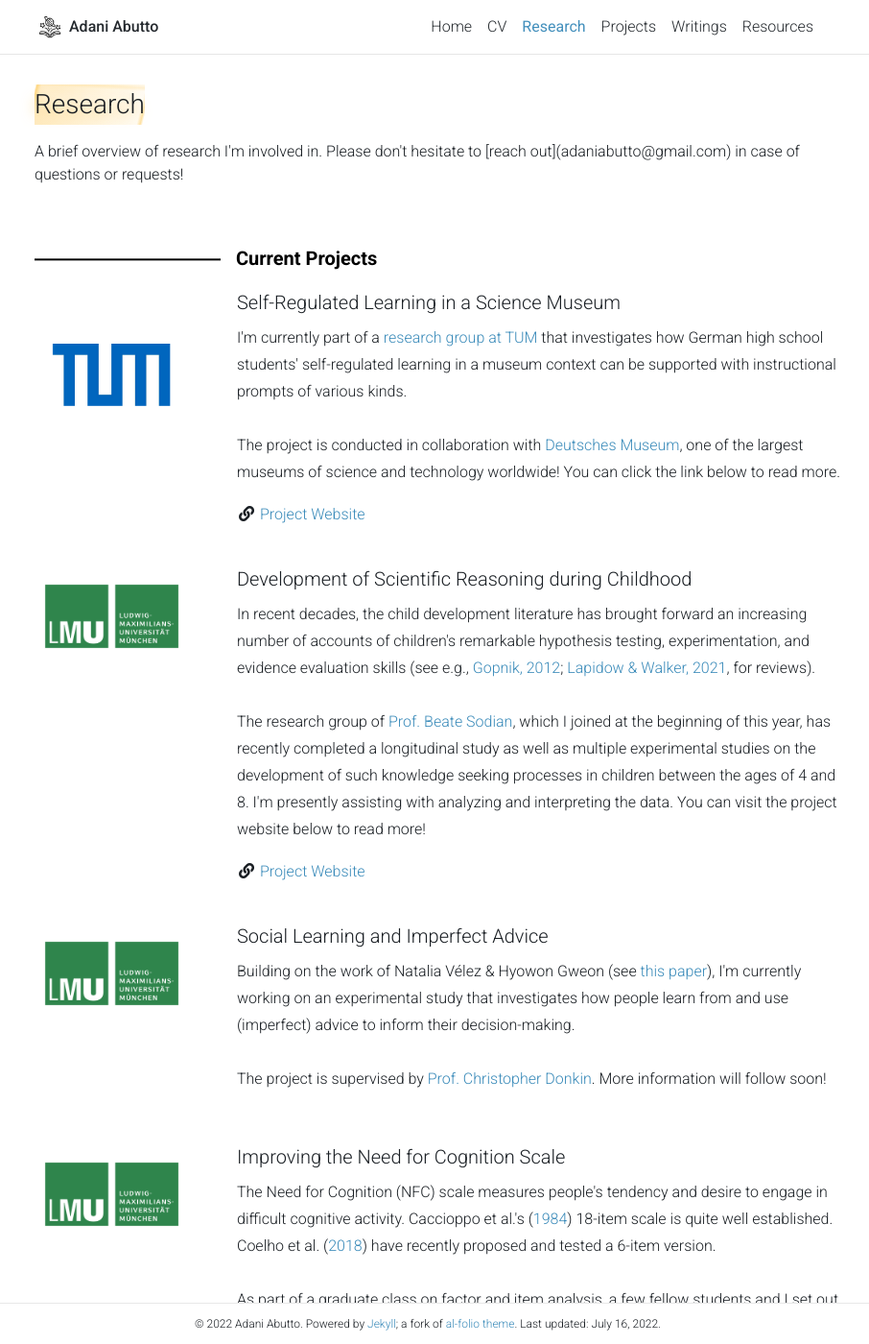
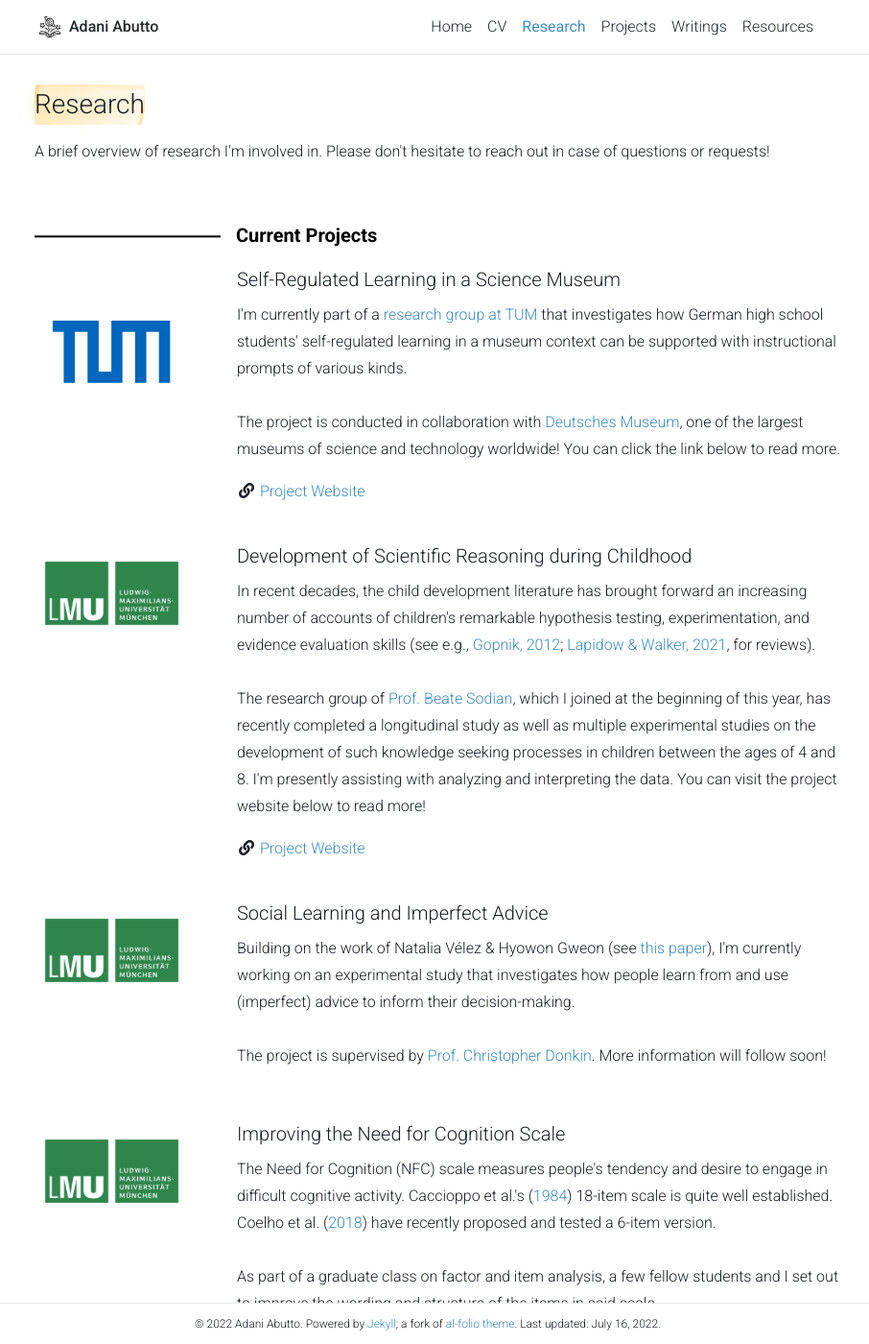
Before and after one commit to pindi-krishna/pindi-krishna.github.io, a Jekyll site: the page built from _pages/research.md, in a window 1280 px wide and 1400 px high. Shown: the whole window at 96% size, without its empty margins (194-1100 px from the left). Built offline with Jekyll 4.4.1, drawn with Linux system fonts in a browser that asks for light colours; full-size pictures stand in for the smaller copies a plugin makes; comment, search, counter and statistics services are not loaded; a style sheet for code colours, icons or effects is not loaded; some of the changed lines change nothing that is shown.

Commit message:
Minor fix

```diff
--- a/_pages/research.md
+++ b/_pages/research.md
@@ -2,7 +2,7 @@
 layout: page
 permalink: /research/
 title: Research
-description: A brief overview of research I'm involved in. Please don't hesitate to [reach out](adaniabutto@gmail.com) in case of questions or requests!
+description: A brief overview of research I'm involved in. Please don't hesitate to reach out in case of questions or requests!
 nav: true
 order: 3
 ---
--- a/_sass/_base.scss
+++ b/_sass/_base.scss
@@ -51,6 +51,7 @@
     td {
       vertical-align: middle;
       font-size: 1rem;
+      width: fit-content;
     }
     th {
       width: fit-content;
```
